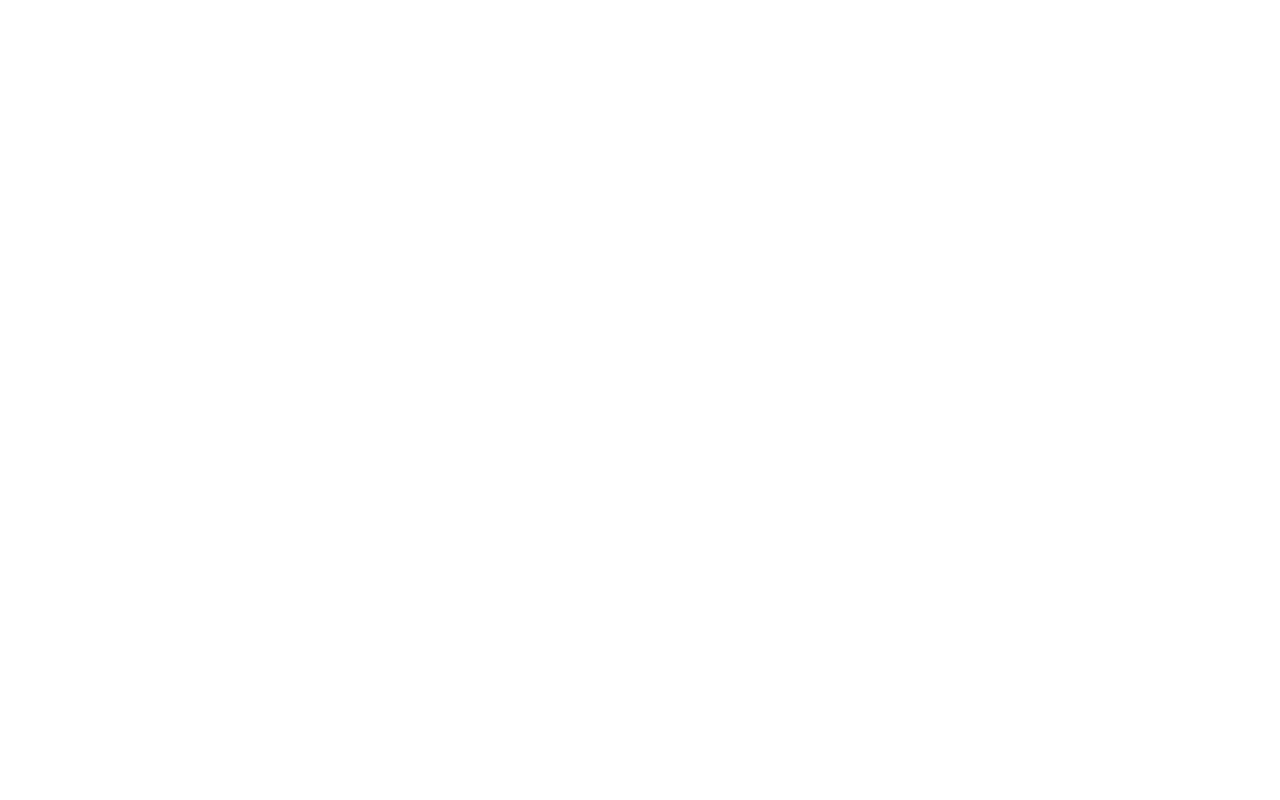
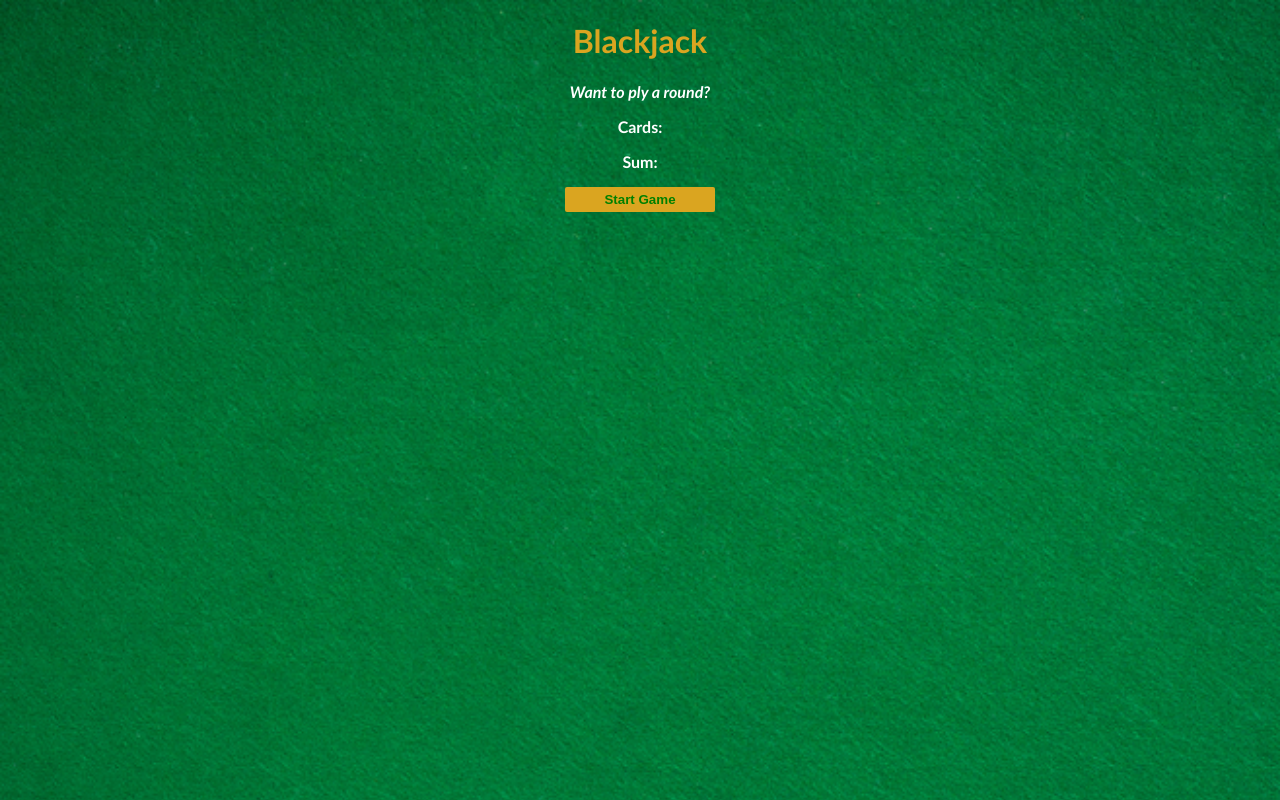
Before and after one commit to hawra-alramadan/-Blackjack-Game, a plain HTML site: page index.html in a window 1280 px wide. Drawn offline with Linux system fonts and the light colour scheme.

Commit message:
adding style and function

```diff
--- a/index.html
+++ b/index.html
@@ -10,6 +10,13 @@
 </head>
 <body>
 
+    <main>
+    <h1>Blackjack</h1>
+    <p id="message-el">Want to ply a round?</p>
+    <p>Cards:</p>
+    <p>Sum:</p>
+    <button onclick="startGame()">Start Game</button>
+    </main>
 
     <script src="script.js"></script>
 </body>
--- a/script.js
+++ b/script.js
@@ -1,15 +1,18 @@
-let firstCard = 6 ;
-let secondCard = 9 ;
+let firstCard = 10 ;
+let secondCard = 11 ;
 let sum = firstCard + secondCard ;
 let hasBlackJack = false;
+let isAlive = true;
+let message = "";
+let messageEl= document.getElementById("message-el");
 
-if (sum <= 20){
-    console.log("Do you want to draw a new card? 🙂");
-} else if (sum === 21) {
-    console.log("Wohoo! You've got Blackjack! 🥳");
-} else {
-    console.log("You're out of the game! 😭");
+ function startGame(){
+    if (sum <= 20){
+        message = "Do you want to draw a new card?"
+    } else if (sum === 21) {
+        message = "Wohoo! You've got Blackjack!"
+    } else {
+        message = "You're out of the game!"
+    }
+     messageEl.textContent = message;
 }
-
-//CASH OUT!
-console.log(hasBlackJack);
--- a/style.css
+++ b/style.css
@@ -0,0 +1,30 @@
+
+
+body{
+    font-family: 'Trebuchet MS', 'Lucida Sans Unicode', 'Lucida Grande', 'Lucida Sans', Arial, sans-serif;
+    text-align: center;
+    background-image: url('images/table.png');
+    background-size: cover;
+    color: white;
+    font-size: 16px;
+    font-weight: bold;
+}
+
+h1{
+    color: goldenrod;
+}
+
+#message-el{
+    font-style: italic;
+}
+
+button{
+    width: 150px;
+    padding: 5px 0;
+    background-color: goldenrod;
+    border: none;
+    border-radius: 2px;
+    color: green;
+    text-transform: capitalize;
+    font-weight: inherit;
+}
```
Also changed, not shown: images/table.png (added).
